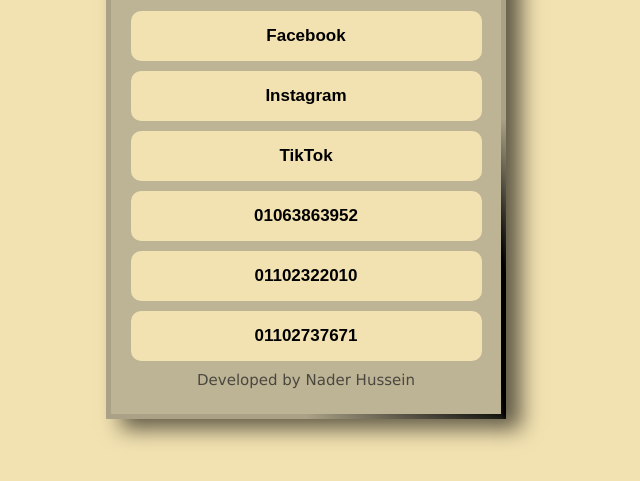
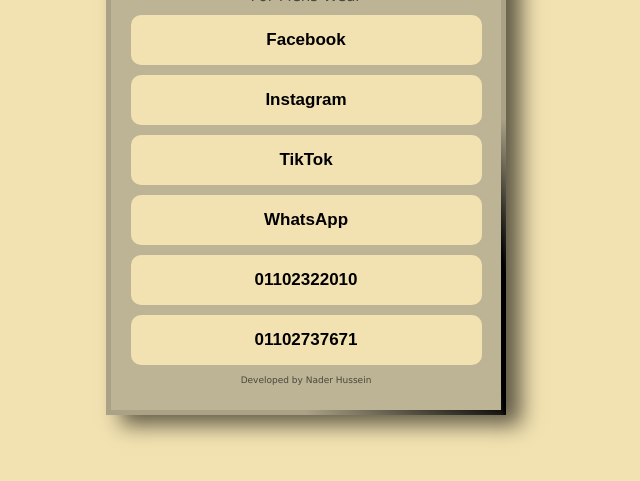
Before and after one commit to nadr-husin/Tesla, a plain HTML site: page index.html in a window 1280 px wide. Shown: the part 281-762 px from the top of the page, without its empty margins (334-974 px from the left). Drawn offline with Linux system fonts and the light colour scheme.

Commit message:
changed to whatsapp

```diff
--- a/index.html
+++ b/index.html
@@ -20,12 +20,12 @@
             <a href="https://www.instagram.com/te.sla4896?utm_source=ig_web_button_share_sheet&igsh=ZDNlZDc0MzIxNw==" target="_blank"><button>Instagram</button></a>
             <a href="https://www.tiktok.com/@tesla.mens.wear?is_from_webapp=1&sender_device=pc" target="_blank"><button>TikTok</button></a>
             <div class="telephone">
-            <a href="tel:+201063863952" target="_blank"><button>01063863952</button></a>
+            <a href="https://wa.me/+201063863952" target="_blank"><button>WhatsApp</button></a>
             <a href="tel:+201102322010" target="_blank"><button>01102322010</button></a>
             <a href="tel:+201102737671" target="_blank"><button>01102737671</button></a>
         </div><!-- telephone -->
             </div><!-- btns -->
-            <p>Developed by <a href="https://www.instagram.com/nadrhusein/" target="_blank" style="color: rgba(25, 25, 25, 0.7); font-size: 15px;">Nader Hussein </a> </p>
+            <a href="https://www.instagram.com/nadrhusein/" target="_blank" style="color: rgba(25, 25, 25, 0.7);"> <p style="font-size: 9px;"> Developed by Nader Hussein </p> </a>
         </div><!-- card  -->
     </div><!-- container -->
 </body>
```
